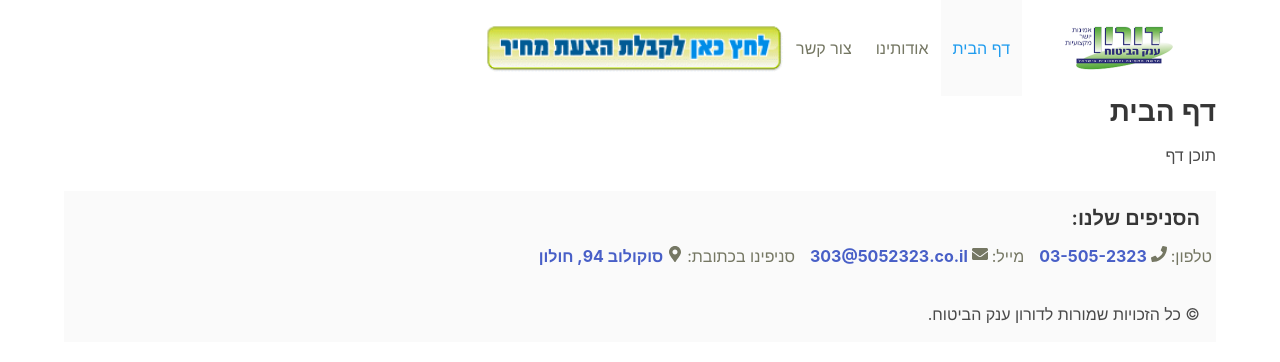
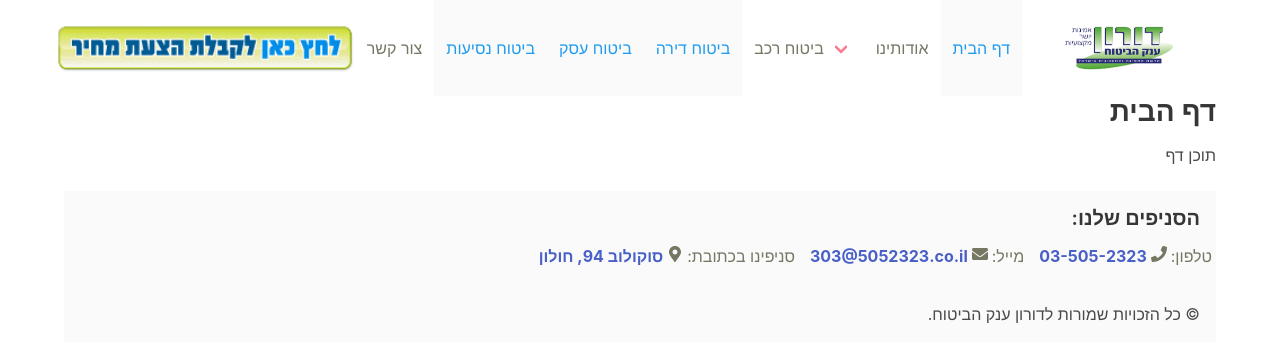
Before and after one commit to AlonDoron/DoronFE, a React (Create React App) app in the folder doronfe/: page / in a window 1280 px wide. Shown: the top 362 px of the page. Built offline with nearby package versions, Linux system fonts and the light colour scheme.

Commit message:
Update Header.js

```diff
--- a/doronfe/src/components/Layout/Header.js
+++ b/doronfe/src/components/Layout/Header.js
@@ -61,6 +61,60 @@ function Header() {
             >
               אודותינו
             </NavLink>
+            <div className="navbar-item has-dropdown is-hoverable">
+              <div className="navbar-link">ביטוח רכב</div>
+
+              <div className="navbar-dropdown" dir="rtl">
+                <NavLink
+                  to="/"
+                  className="navbar-item"
+                  onClick={closeBurgerMenu}
+                  activeStyle={activeStyle}
+                >
+                  ביטוח צד ג'
+                </NavLink>
+                <NavLink
+                  to="/"
+                  className="navbar-item"
+                  onClick={closeBurgerMenu}
+                  activeStyle={activeStyle}
+                >
+                  ביטוח חובה
+                </NavLink>
+                <NavLink
+                  to="/"
+                  className="navbar-item"
+                  onClick={closeBurgerMenu}
+                  activeStyle={activeStyle}
+                >
+                  ביטוח מקיף
+                </NavLink>
+              </div>
+            </div>
+            <NavLink
+              className="navbar-item"
+              to="/"
+              onClick={closeBurgerMenu}
+              activeStyle={activeStyle}
+            >
+              ביטוח דירה
+            </NavLink>
+            <NavLink
+              className="navbar-item"
+              to="/"
+              onClick={closeBurgerMenu}
+              activeStyle={activeStyle}
+            >
+              ביטוח עסק
+            </NavLink>
+            <NavLink
+              className="navbar-item"
+              to="/"
+              onClick={closeBurgerMenu}
+              activeStyle={activeStyle}
+            >
+              ביטוח נסיעות
+            </NavLink>
             <NavLink
               className="navbar-item"
               to="/contactus"
```
